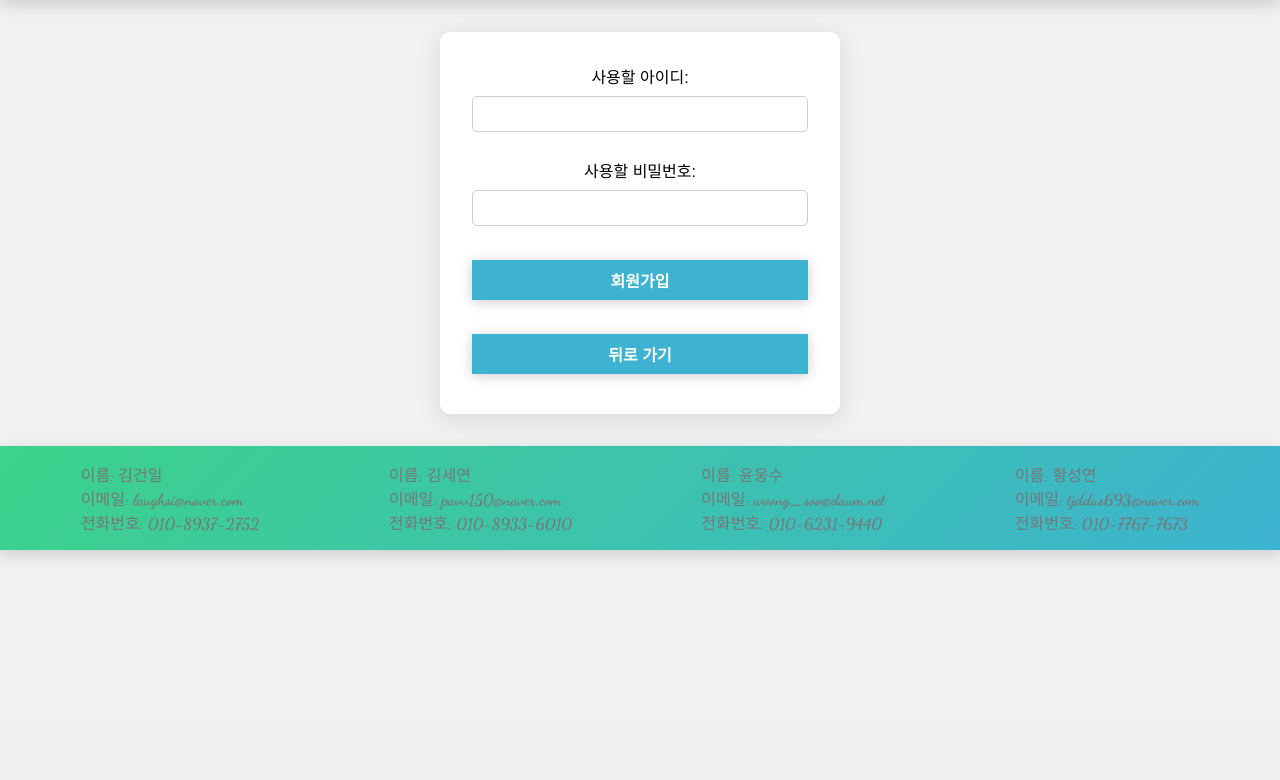
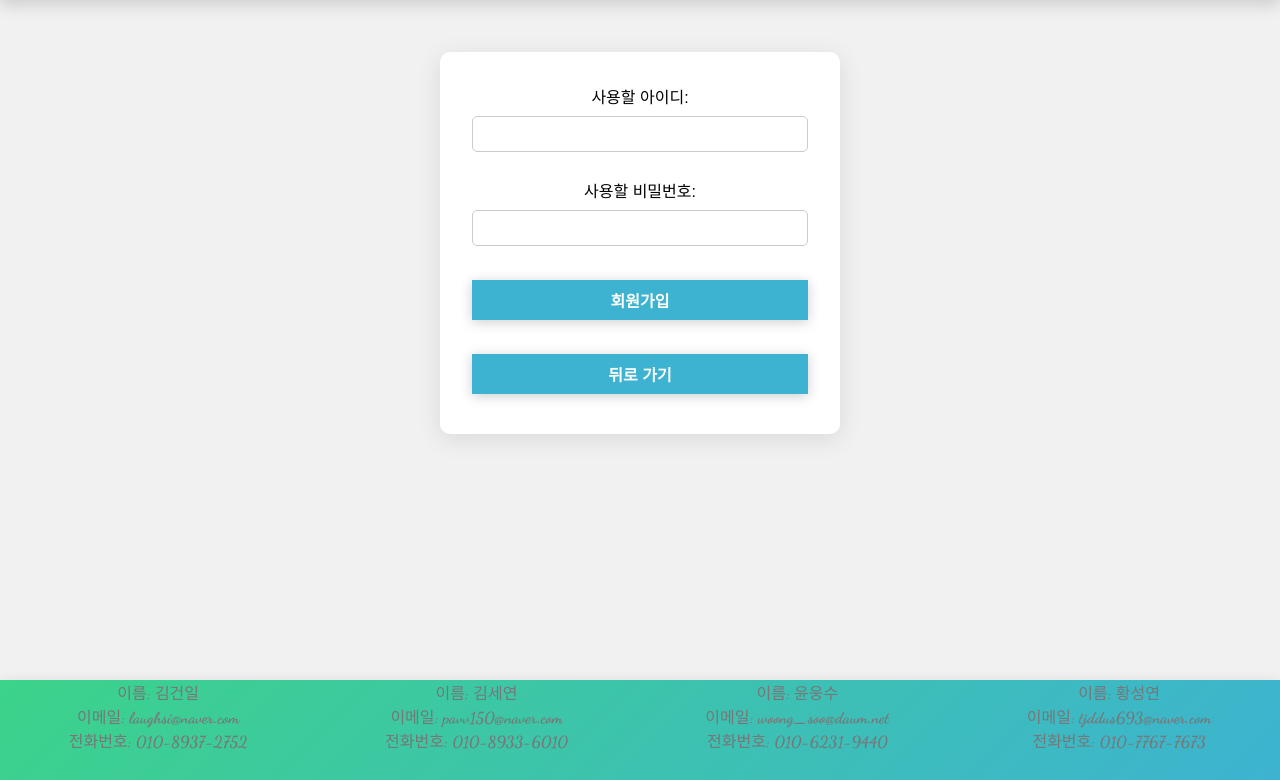
Before and after one commit to pavv150/FruitSugarPredictPj, a Django app: template fruit/templates/fruit/signup.html in a window 1280 px wide. Shown: the part 78-858 px from the top of the page. Before the commit the page ends 800 px from the top, so only its background shows below. Run offline with Django 4.2, Linux system fonts and the light colour scheme; the template is opened without the code that fills it, so the values that code supplies are empty.

Commit message:
css update

```diff
--- a/fruit/styles.css
+++ b/fruit/styles.css
@@ -142,9 +142,10 @@ input[type="submit"]:hover ,input[type="button"]:hover{
 
 footer {
     display: flex;
+    text-align: center;
     justify-content: space-around;
-    flex-wrap: wrap;
-    padding: 1em;
+    width: 100%;
+	height: 100px;
     background-image: linear-gradient(135deg, #3cd38a 0%, #3db3d1 100%);
     box-shadow: 0 5px 15px rgba(0, 0, 0, 0.15);
 }
@@ -152,3 +153,9 @@ footer span {
     color: #777;
     font-family: 'Dancing Script';
 }
+
+
+.content{
+    min-height: calc(85vh);
+	padding-top: 20px;
+}
--- a/fruit/templates/fruit/detail.html
+++ b/fruit/templates/fruit/detail.html
@@ -14,6 +14,7 @@
             <a href="{% url 'fruit:fruitlist'%}">List</a>
         </div>
     </header>
+
     <img class='detailimg' src="/{{ img }}" alt="img" width="620" height="500">
     <br>
     <p><a href="{% url 'fruit:food' id%}">{{fruitlist}}</a></p>
@@ -21,6 +22,7 @@
     <p>{{ year }}년 {{ month }}월 {{ day }}일의 당도: {{ sugar }}brix(당도)</p>
     <br>
     <input type="button" value="뒤로 가기" onclick="location.href='{% url 'fruit:fruitlist' %}'">
+
     <footer>
         <div>
             <span>이름: 김건일</span><br>
--- a/fruit/templates/fruit/fruitlist.html
+++ b/fruit/templates/fruit/fruitlist.html
@@ -14,6 +14,7 @@
             <a href="{% url 'fruit:fruitlist'%}">List</a>
         </div>
     </header>
+<div class="content">
     {% if fruit_li %}
         <ol>
             {% for f in fruit_li %}
@@ -36,6 +37,7 @@
         {% csrf_token %}
         <input type="button" value="추가하기" onclick="location.href='{% url 'fruit:index' %}'">
     </form>
+</div>
     <footer>
         <div>
             <span>이름: 김건일</span><br>
--- a/fruit/templates/fruit/login.html
+++ b/fruit/templates/fruit/login.html
@@ -13,7 +13,7 @@
         <p>{{ error_message }}</p>
     {% endif %}
     </header>
-
+<div class="content">
 <form class='loginform' method="post" >
         {% csrf_token %}
         {% if messages %}
@@ -29,7 +29,7 @@
         <hr><br>
         <input type="button" value="회원가입" onclick="location.href='{% url 'fruit:signup' %}'">
 </form>
-
+</div>
 <footer>
     <div>
         <span>이름: 김건일</span><br>
--- a/fruit/templates/fruit/signup.html
+++ b/fruit/templates/fruit/signup.html
@@ -10,7 +10,7 @@
     <header>
         <h1>회원가입</h1>
     </header>
-
+<div class="content">
     <form class='loginform' method="post">
         {% csrf_token %}
         {% if messages %}
@@ -25,7 +25,7 @@
         <input type="submit" value="회원가입"><br>
         <input type="button" value="뒤로 가기" onclick="location.href='{% url 'fruit:login' %}'">
     </form>
-
+</div>
     <footer>
         <div>
             <span>이름: 김건일</span><br>
--- a/fruit/views.py
+++ b/fruit/views.py
@@ -224,7 +224,6 @@ def detail2(request,id):
     return render(request,'fruit/detail2.html',con)
 
 def fruitlist(request):
-    fruit_list = FruitTable.objects.filter(user=request.user)
     fruit_li = FruitTable.objects.filter(user=request.user)
     con = {
         'fruit_li':fruit_li,
```
Also changed, not shown: other parts of fruit/styles.css (+1 -1 lines), db.sqlite3, images/20220213191115_2gZzw3D.jpg (added), images/apples_4qm0Mdc.jpg (added), images/apples_he0XfG5.jpg (added), images/apples_kT7Fgow.jpg (added), images/img.jpg (added), images/peach.jpg (added).
